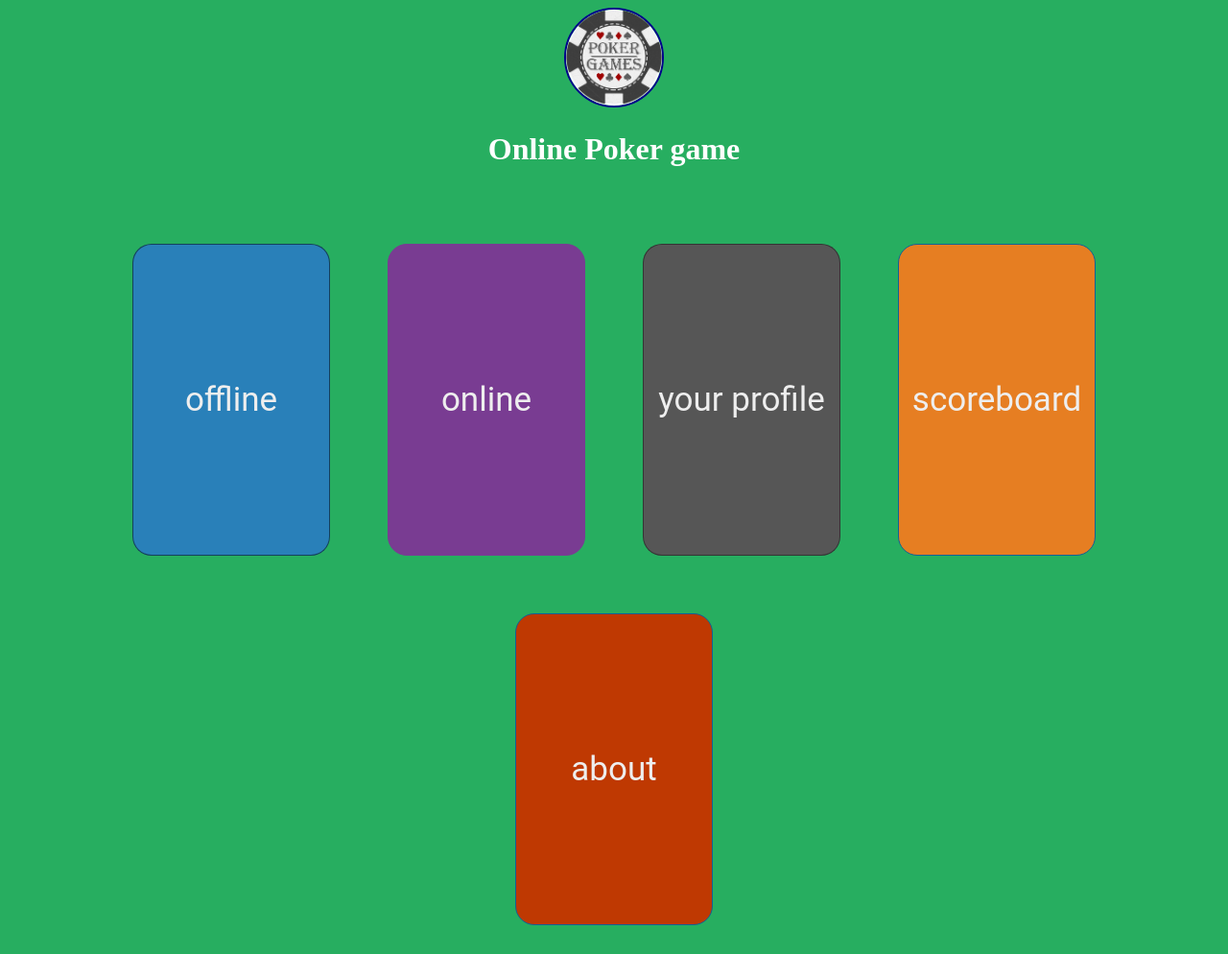
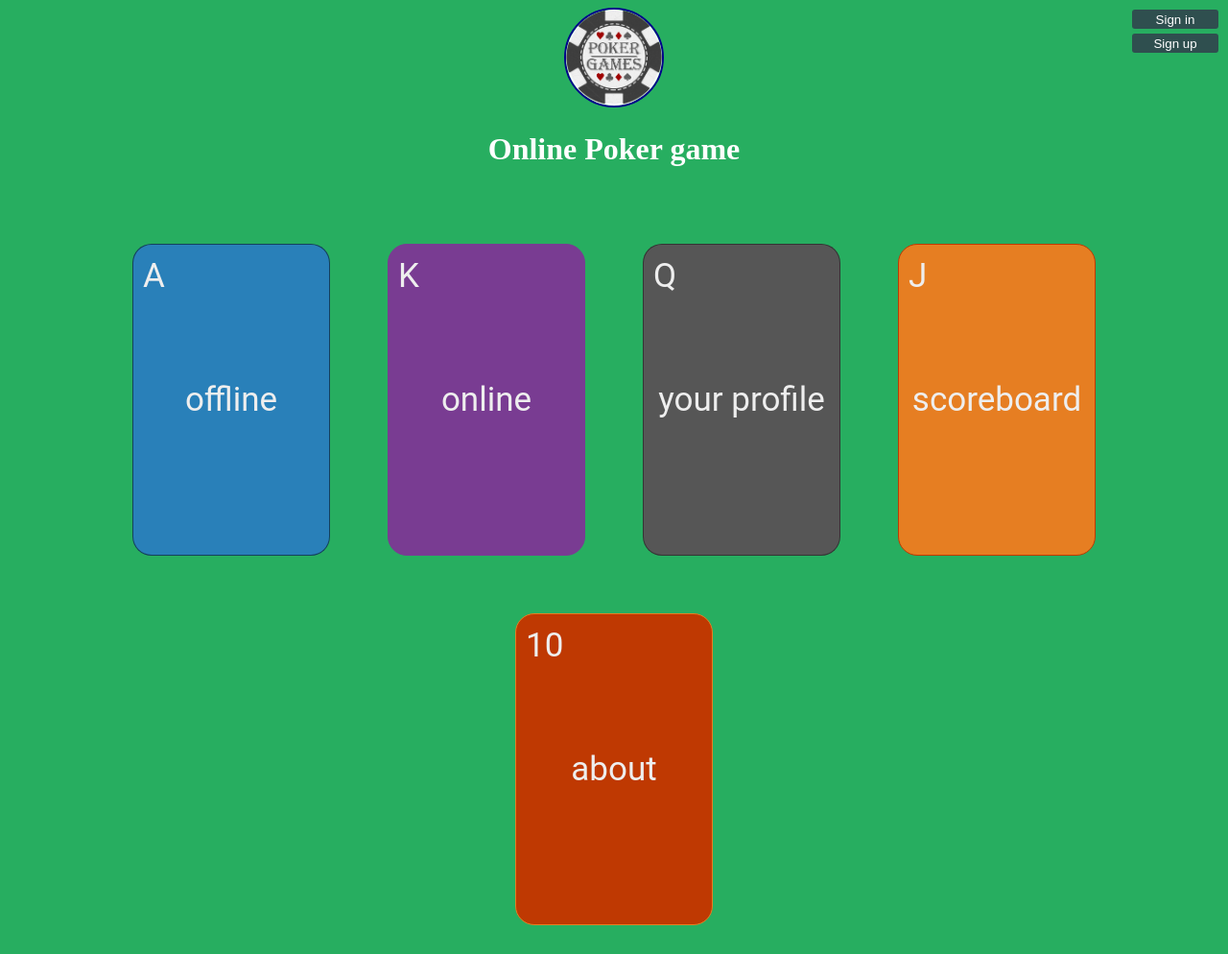
Before and after one commit to frontend-park-mail-ru/2019_2_TODO, a website with bundled scripts: page src/index.html in a window 1280 px wide. Shown: the whole page at 96% size. Built offline with nearby package versions, Linux system fonts and the light colour scheme.

Commit message:
закончил стартововое меню

```diff
--- a/src/components/Button/Button.css
+++ b/src/components/Button/Button.css
@@ -9,7 +9,11 @@
     background: #337AB7;
     border-radius: 20px;
 }
-
+button:focus{
+    background: #ffd700;
+    color: black;
+    outline: none;
+}
 .logButton {
     color: white;
     min-width: 90px;
--- a/src/components/DeckFan/DeckFan.css
+++ b/src/components/DeckFan/DeckFan.css
@@ -7,23 +7,29 @@ section.container{
 }
 
 a.card {
-    width: 36px;
-    height: 46px;
-    /*left: 15%;*/
-    /*top: 417.04px;*/
 
     font-family: Roboto;
     font-style: normal;
     font-weight: normal;
-    font-size: 48px;
+    font-size: 35px;
     line-height: 56px;
 
-    color: #EEEEEE;
+}
+a.card:hover {
+    text-decoration: none;
+}
+a.cardNominal {
+    position: absolute;
+    left: 10px;
+    top: 5px;
+
+}
+a.cardNominal:hover {
+    text-decoration: none;
 
 }
 
-
-button.firstCard{
+.container > button {
     position: relative;
     font-family: Roboto;
     font-style: normal;
@@ -34,90 +40,42 @@ button.firstCard{
     color: #EEEEEE;
     min-width: 206px;
     min-height: 325px;
-    /*left: 10%;*/
-    /*margin-top: 57px;*/
-    /*top: 10%;*/
-    background: #2980B9;
-    border: 1px solid rgba(0, 0, 0, 0.5);
     box-sizing: border-box;
     border-radius: 20px;
     margin: 30px;
 }
 
+.container > button:hover {
+    background: #ffd700;
+    color: black;
+    border-color: black;
+}
+
+.container > button:focus {
+    outline: none;
+}
+
+button.firstCard{
+    background: #2980B9;
+    border: 1px solid rgba(0, 0, 0, 0.5);
+}
+
 button.secondCard {
-    position: relative;
-    width: 206px;
-    height: 325px;
-    /*left: 20%;*/
-    /*top: 356.77px;*/
     background: #793C92;
     border: 1px solid #793C92;
-    box-sizing: border-box;
-    border-radius: 20px;
-    font-family: Roboto;
-    font-style: normal;
-    font-weight: normal;
-    font-size: 35px;
-    line-height: 56px;
-    margin: 30px;
-    color: #EEEEEE;
 }
 
 button.thirdCard{
-    position: relative;
-    width: 206px;
-    height: 325px;
-
-    /*left: 30%;*/
-    /*top: 328.95px;*/
     background: #565656;
     border: 1px solid rgba(0, 0, 0, 0.4);
-    box-sizing: border-box;
-    border-radius: 20px;
-    font-family: Roboto;
-    font-style: normal;
-    font-weight: normal;
-    font-size: 35px;
-    line-height: 56px;
-    margin: 30px;
-    color: #EEEEEE;
 }
 button.fourthCard{
-    position: relative;
-    width: 206px;
-    height: 325px;
-    /*left: 40%;*/
-    /*top: 311px;*/
     background: #E67E22;
-    border: 1px solid #126195;
-    box-sizing: border-box;
-    border-radius: 20px;
-    font-family: Roboto;
-    font-style: normal;
-    font-weight: normal;
-    font-size: 35px;
-    line-height: 56px;
-    margin: 30px;
-    color: #EEEEEE;
+    border: 1px solid #BF3902;
 }
 button.fifthCard{
-    position: relative;
-    width: 206px;
-    height: 325px;
-    /*left: 50%;*/
-    /*top: 311px;*/
-
     background: #BF3902;
-    border: 1px solid #126195;
-    box-sizing: border-box;
-    border-radius: 20px;
-    font-family: Roboto;
-    font-style: normal;
-    font-weight: normal;
-    font-size: 35px;
-    line-height: 56px;
-    margin: 30px;
-    color: #EEEEEE;
+    border: 1px solid #E67E22;
 }
 /*button.sixthCard{*/
 /*    position: relative;*/
--- a/src/components/DeckFan/DeckFan.js
+++ b/src/components/DeckFan/DeckFan.js
@@ -12,27 +12,34 @@ export class CardComponent {
         const card = document.createElement('button');
         card.className = className;
         this._parent.appendChild(card);
-        const text = new TextComponent(card, 'a', data, 'card')
-        text.render()
+        const nominal = new TextComponent(card, 'a', data[1], 'cardNominal');
+        nominal.render();
+        const text = new TextComponent(card, 'a', data[0], 'card');
+        text.render();
+
     }
 }
+
+const Cards = {
+    'firstCard': ['offline', 'A'],
+    'secondCard': ['online', 'K'],
+    'thirdCard': ['your profile', 'Q'],
+    'fourthCard': ['scoreboard', 'J'],
+    'fifthCard': ['about', '10']
+};
+
+
 export class DeckFanComponent {
     constructor(parent = document.body) {
         this._parent = parent;
     }
 
     render() {
-        const Cards = {
-            'offline': 'firstCard',
-            'online': 'secondCard',
-            'your profile': 'thirdCard',
-            'scoreboard': 'fourthCard',
-            'about': 'fifthCard',
-        };
+
         const container = document.createElement('section');
         container.className = 'container';
         Object.keys(Cards).forEach(key => {
-            const Card = new ButtonComponent(container, key, Cards[key]);
+            const Card = new CardComponent(container, Cards[key], key);
             Card.render();
         });
 
--- a/src/components/Header/Header.js
+++ b/src/components/Header/Header.js
@@ -14,7 +14,11 @@ export class HeaderComponent {
         this._parent.appendChild(head);
         const text = new TextComponent(head,'h1', 'Online Poker game', 'center');
         const chip = new ImageComponent(head, './components/Image/gold_fishka.jpg', 'chip');
-        chip.render()
+        const signInButton = new ButtonComponent(head, 'Sign in', 'logButton');
+        signInButton.render();
+        const signUpButton = new ButtonComponent(head, 'Sign up', 'signButton');
+        signUpButton.render();
+        chip.render();
         text.render();
 
     }
--- a/src/main.js
+++ b/src/main.js
@@ -5,15 +5,17 @@ import {DeckFanComponent} from "./components/DeckFan/DeckFan.js";
 const application = document.getElementById('application');
 
 
-function startScreen() {
+const startScreen = () => {
     application.innerHTML = '';
     const header = new HeaderComponent(application, false);
     header.render();
     const deck = new DeckFanComponent(application);
     deck.render();
+};
+
+const signUpScreen = () => {
+    application.innerHTML = '';
+};
 
 
-
-}
-
 startScreen();
```
